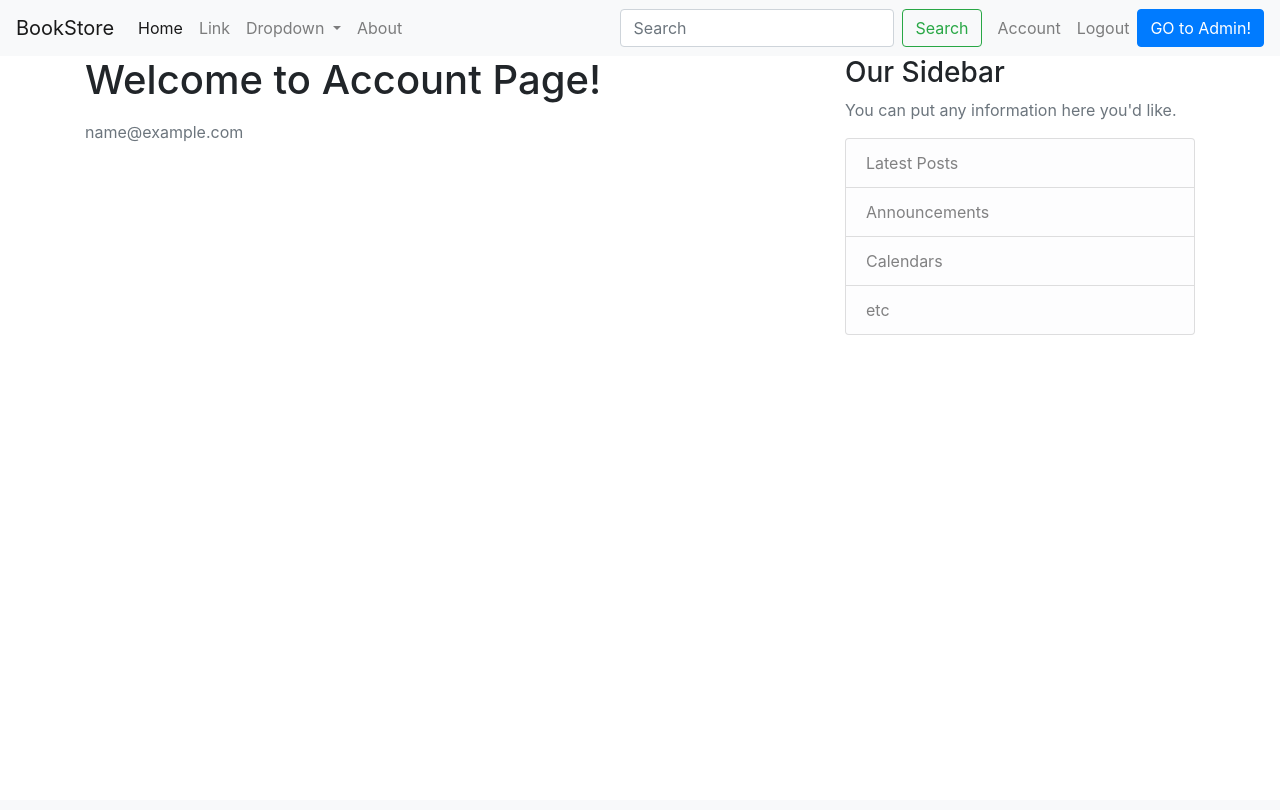
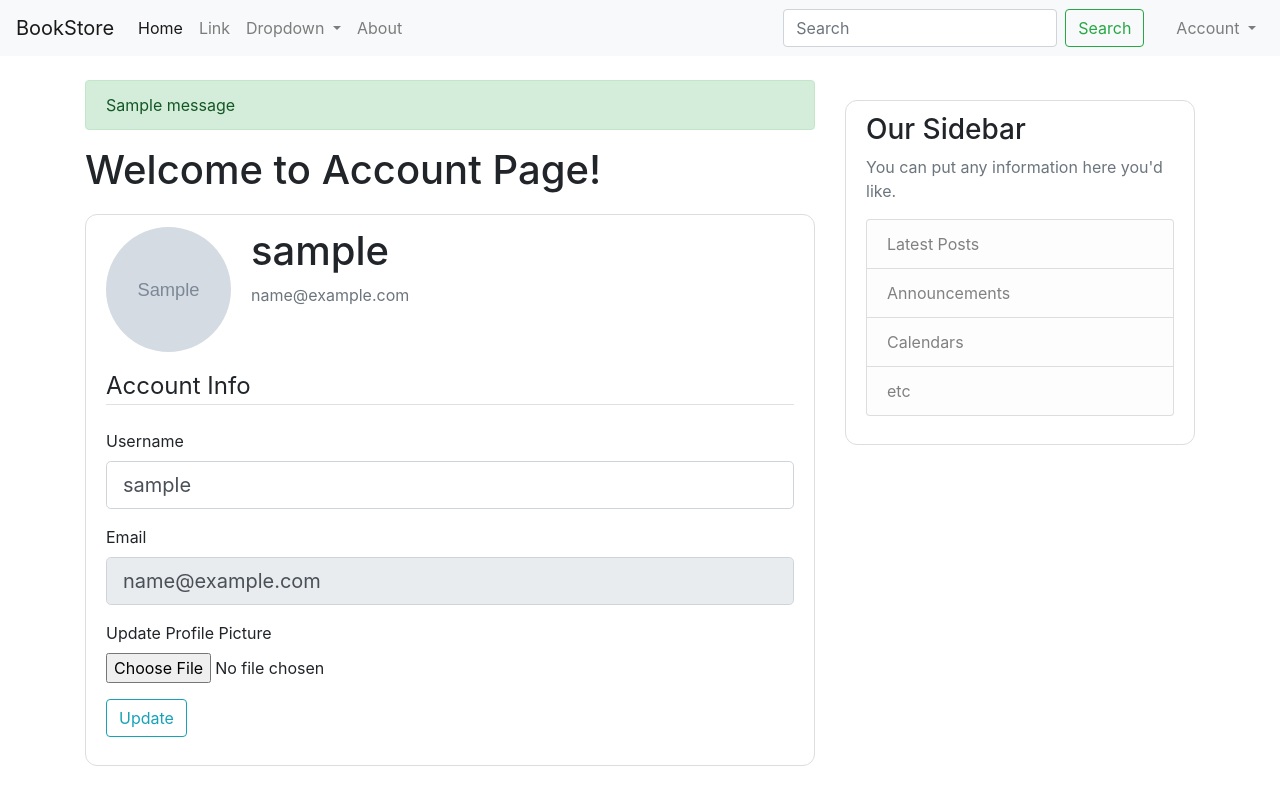
Before and after one commit to NguyenHHKiet/BOOKSTORE-MANAGEMENT-TOPIC, a Flask app: page /account in a window 1280 px wide. Before the commit the page ends 335 px from the top, so only its background shows below. Run offline with Flask 3, Linux system fonts and the light colour scheme; a user stored in the database is signed in; tables that the repository leaves empty hold one stand-in row (values such as "Sample post"); grey boxes marked "Sample" are stand-in pictures; one stand-in notice (Sample message) is shown; some libraries are stand-ins or nearby versions.

Commit message:
profile account

```diff
--- a/bookstore/__init__.py
+++ b/bookstore/__init__.py
@@ -56,6 +56,12 @@ def build_sample_db():
             password=hash_password('staff'),
             roles=[staff_role]
         )
+        test_user = user_datastore.create_user(
+            first_name='user',
+            email='user@example.com',
+            password=hash_password('user'),
+            roles=[user_role]
+        )
 
         first_names = [
             'Harry', 'Amelia', 'Oliver', 'Jack', 'Isabella', 'Charlie', 'Sophie', 'Mia',
--- a/bookstore/admin.py
+++ b/bookstore/admin.py
@@ -16,7 +16,7 @@ admin = Admin(
 # Add model views
 admin.add_view(RoleAdmin(Role, db.session))
 admin.add_view(UserAdmin(User, db.session))
-admin.add_view(StatsView(name='Thống Kê - Báo Cáo'))
+admin.add_view(StatsView(name='Báo Cáo - Thống Kê'))
 
 # define a context processor for merging flask-admin's template context into the
 # flask-security views.
--- a/bookstore/models.py
+++ b/bookstore/models.py
@@ -20,9 +20,11 @@ class Role(db.Model, RoleMixin):
 
 class User(db.Model, UserMixin):
     id = db.Column(db.Integer, primary_key=True)
+    email = db.Column(db.String(255), unique=True)
+    username = db.Column(db.String(64), nullable=False, default=email)
+    image_file = db.Column(db.String(20), nullable=False, default='default.jpg')
     first_name = db.Column(db.String(255))
     last_name = db.Column(db.String(255))
-    email = db.Column(db.String(255), unique=True)
     password = db.Column(db.String(255))
     active = db.Column(db.Boolean())
     confirmed_at = db.Column(db.DateTime())
--- a/bookstore/static/style.css
+++ b/bookstore/static/style.css
@@ -0,0 +1,18 @@
+.content-section {
+    background: #ffffff;
+    padding: 0.75rem 1.25rem;
+    border: 1px solid #dddddd;
+    border-radius: 0.75rem;
+    margin: 1.25rem 0;
+}
+
+.account-img {
+    height: 125px;
+    width: 125px;
+    margin-right: 20px;
+    margin-bottom: 16px;
+}
+
+.account-heading {
+    font-size: 2.5rem;
+}
--- a/bookstore/templates/account.html
+++ b/bookstore/templates/account.html
@@ -1,6 +1,6 @@
 {% extends "layout.html" %} {% block content %}
 
-<h1>Welcome to Account Page! {{current_user.username}}</h1>
+<h1>Welcome to Account Page!</h1>
 <div class="content-section">
     <div class="media d-flex">
         <img class="rounded-circle account-img" src="{{image_file}}" />
@@ -9,6 +9,51 @@
             <p class="text-secondary">{{current_user.email}}</p>
         </div>
     </div>
+
+    <form method="POST" action="" enctype="multipart/form-data">
+        {{form.hidden_tag()}}
+        <fiedset class="form-group">
+            <legend class="border-bottom mb-4">Account Info</legend>
+            <div class="form-group mt-2">
+                {{form.username.label(class="form-control-label")}} {% if
+                form.username.errors %} {{form.username(class="form-control
+                form-control-lg is-invalid")}}
+                <div class="invalid-feedback">
+                    {% for error in form.username.errors %}
+                    <span>{{error}}</span>
+                    {% endfor %}
+                </div>
+                {% else %} {{form.username(class="form-control
+                form-control-lg")}} {% endif %}
+            </div>
+            <div class="form-group mt-2">
+                {{form.email.label(class="form-control-label")}} {% if
+                form.email.errors %} {{form.email(class="form-control
+                form-control-lg is-invalid")}}
+                <div class="invalid-feedback">
+                    {% for error in form.email.errors %}
+                    <span>{{error}}</span>
+                    {% endfor %}
+                </div>
+                {% else %} {{form.email(class="form-control form-control-lg", readonly=true)}}
+                {% endif %}
+            </div>
+            <div class="form-group mt-2">
+                {{ form.picture.label() }}
+            </br>
+                {{ form.picture(class="form-control-file") }}
+                {% if form.picture.errors %}
+                    {% for error in form.picture.errors %}
+                    </br>
+                        <span class="text-danger">{{ error }}</span>
+                    {% endfor %}
+                {% endif %}
+            </div>
+        </fiedset>
+        <div class="form-group mt-2">
+            {{form.submit(class="btn btn-outline-info")}}
+        </div>
+    </form>
 </div>
 
 {% endblock content %}
--- a/bookstore/templates/admin/index.html
+++ b/bookstore/templates/admin/index.html
@@ -5,7 +5,9 @@
             <h1>Flask-Admin example</h1>
             <p class="lead">Authentication</p>
             <div style="color: red">{{arg1}}</div>
+            {% if not current_user.is_authenticated %}
             <div style="color: red">{{err_msg | safe}}</div>
+            {% endif %}
             <p>
                 This example shows how you can use
                 <a
--- a/bookstore/templates/header.html
+++ b/bookstore/templates/header.html
@@ -57,31 +57,54 @@
             </button>
         </form>
         <!-- Navbar Right Side -->
-        <div class="navbar-nav ms-auto">
-            {% if current_user.is_authenticated %}
-            <a class="nav-item nav-link" href="{{url_for('users.account')}}"
-                >Account</a
+        <div class="navbar-nav ms-auto pl-3">
+            {% if current_user.is_authenticated %} {% if
+            current_user.has_role('superuser') %}
+            <a
+                class="btn btn-primary"
+                role="button"
+                href="{{ url_for('admin.index') }}"
+                >Go to admin!</a
             >
-            <a class="nav-item nav-link" href="{{url_for('users.logout')}}"
-                >Logout</a
+            {% endif %}
+            <div class="nav-item dropdown">
+                <a
+                    class="nav-link dropdown-toggle"
+                    href="#"
+                    id="navbarDropdown"
+                    role="button"
+                    data-toggle="dropdown"
+                    aria-haspopup="true"
+                    aria-expanded="false"
+                >
+                    Account
+                </a>
+                <div
+                    class="dropdown-menu"
+                    aria-labelledby="navbarDropdown"
+                    style="left: -4.5rem"
+                >
+                    <a class="dropdown-item" href="{{url_for('users.account')}}"
+                        >Profile</a
+                    >
+                    <a class="dropdown-item" href="#">Another action</a>
+                    <div class="dropdown-divider"></div>
+                    <a class="dropdown-item" href="{{url_for('users.logout')}}"
+                        >Logout</a
+                    >
+                </div>
+            </div>
+            {% else %}
+            <a class="nav-item nav-link" href="{{url_for('security.register')}}"
+                >Register</a
             >
-            {% else %}
-            <a class="nav-item nav-link" href="{{url_for('users.account')}}"
-                >Account</a
-            >
-            <a class="nav-item nav-link" href="{{url_for('users.login')}}"
+            <a
+                class="nav-item nav-link btn btn-primary text-white"
+                role="button"
+                href="{{url_for('security.login')}}"
                 >Login</a
-            >
-            <a class="nav-item nav-link" href="{{url_for('users.register')}}"
-                >Register</a
             >
             {% endif %}
         </div>
-        <a
-            class="btn btn-primary"
-            href="{{ url_for('admin.index') }}"
-            role="button"
-            >GO to Admin!</a
-        >
     </div>
 </nav>
--- a/bookstore/templates/layout.html
+++ b/bookstore/templates/layout.html
@@ -17,9 +17,18 @@
     </head>
     <body>
         {% include "header.html" %}
-        <main role="main" class="container">
+        <main role="main" class="container my-4">
             <div class="row">
                 <div class="col-md-8">
+                    {% with messages=get_flashed_messages(with_categories=true) %}
+                        {% if messages %}
+                            {% for category, message in messages %}
+                                <div class="alert alert-{{category}}">
+                                    {{message}}
+                                </div>
+                            {% endfor %}
+                        {% endif %}
+                    {% endwith %}
                     {% block content %} {% endblock content %}
                 </div>
                 <div class="col-md-4">
--- /dev/null
+++ b/bookstore/users/forms.py
@@ -0,0 +1,24 @@
+from flask_wtf import FlaskForm
+from flask_wtf.file import FileField, FileAllowed
+from wtforms import StringField, PasswordField, SubmitField, BooleanField
+from wtforms.validators import DataRequired, Length, Email, EqualTo, ValidationError
+from flask_security import current_user
+from bookstore.models import User
+
+class UpdateAccountForm(FlaskForm):
+    username = StringField('Username', validators=[DataRequired(), Length(min=2, max=20)])
+    email = StringField('Email', validators=[DataRequired(), Email()])
+    picture = FileField('Update Profile Picture', validators=[FileAllowed(['jpg', 'png'])])
+    submit = SubmitField('Update')
+
+    def validate_username(self, username):
+        if username.data != current_user.username:
+            user = User.query.filter_by(username=username.data).first()
+            if user:
+                raise ValidationError('That username is taken. Please choose a different one.')
+
+    def validate_email(self, email):
+        if email.data != current_user.email:
+            user = User.query.filter_by(email=email.data).first()
+            if user:
+                raise ValidationError('That email is taken. Please choose a different one.')
--- a/bookstore/users/routes.py
+++ b/bookstore/users/routes.py
@@ -1,5 +1,8 @@
-from flask import render_template, request, Blueprint, url_for, redirect
-from flask_security import logout_user, current_user
+from flask import render_template, request, Blueprint, url_for, redirect, flash
+from flask_security import logout_user, current_user, roles_accepted, login_required
+from bookstore.users.forms import UpdateAccountForm
+from bookstore.users.utils import save_picture
+from bookstore import db
 
 users = Blueprint('users', __name__)
 
@@ -17,7 +20,27 @@ def logout():
     return redirect(url_for('main.home'))
 
 @users.route('/account', methods=["GET", "POST"])
+@login_required
 def account():
-    if not current_user.is_authenticated:
-        return render_template("login.html")
-    return render_template("account.html", title='Account')
+    form = UpdateAccountForm()
+    if form.validate_on_submit():
+        if form.picture.data:
+            picture_file = save_picture(form.picture.data)
+            current_user.image_file = picture_file
+
+        if current_user.username != form.username.data or form.picture.data:
+            current_user.username = form.username.data
+            db.session.commit()
+            flash("Your account has been updated!", "success")
+            return redirect(url_for("users.account"))
+    elif request.method == "GET":
+        form.username.data = current_user.username
+        form.email.data = current_user.email
+    image_file = url_for('static', filename=f"profile_pics/{current_user.image_file}")
+    return render_template("account.html", title='Account',image_file=image_file, form=form)
+
+# Decorator which specifies that a user must have at least one of the specified roles.
+@users.route('/staff', methods=["GET", "POST"])
+@roles_accepted('staff', 'admin')
+def staff():
+    return render_template("staff.html", title='Staff')
--- a/bookstore/views.py
+++ b/bookstore/views.py
@@ -53,11 +53,13 @@ class RoleAdmin(MyModelView):
 class MyAdminIndexView(AdminIndexView):
     @expose('/')
     def index(self):
-        arg1 = 'Hello INDEX!'
+        if current_user.has_role('user'):
+            return redirect(url_for('main.home'))
 
         # if not current_user.is_authenticated:
         #     return redirect(url_for('security.login'))
-        err_msg = 'Đã có lỗi xảy ra! Vui lòng quay lại sau!'
+        arg1 = 'Hello INDEX!'
+        err_msg = 'Hiện tại bạn chưa đăng nhập vào! Vui lòng đăng nhập!'
         self._template_args['err_msg'] = err_msg
         self._template_args['arg1'] = arg1
         return self.render('admin/index.html')
--- a/requirements.txt
+++ b/requirements.txt
@@ -7,3 +7,4 @@ pymysql
 flask-mailman
 bcrypt
 python-dotenv
+Pillow
```
Also changed, not shown: bookstore/forms.py (deleted, +0 -34 lines), bookstore/templates/login.html (deleted, +0 -18 lines), bookstore/templates/register.html (deleted, +0 -18 lines), bookstore/templates/staff.html (added, +10 -0 lines), bookstore/users/utils.py (added, +28 -0 lines), bookstore/static/profile_pics/51be47db8b147087.jpg (added), bookstore/static/profile_pics/default.jpg (added).
